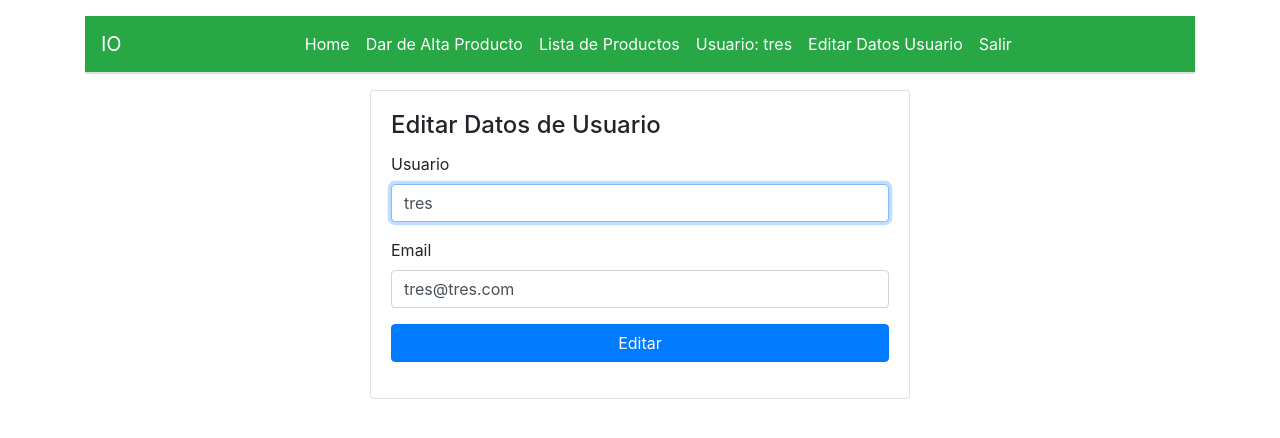
After one commit to gabrielhruza/io, a Django app: page /auth2/edit/ in a window 1280 px wide. The commit adds this page. Shown: the top 438 px of the page. Run offline with Django 3.2, Linux system fonts and the light colour scheme; a user stored in the database is signed in; some libraries are stand-ins or nearby versions.

Commit message:
last commit

```diff
--- a/auth2/templates/auth2/login.html
+++ b/auth2/templates/auth2/login.html
@@ -1,4 +1,5 @@
 {% load static %}
+
 <!DOCTYPE html>
   <html>
     <head>
--- /dev/null
+++ b/auth2/templates/auth2/useredit.html
@@ -0,0 +1,43 @@
+{% extends 'base.html' %}
+
+{% block content %}
+{% if messages %}
+      {% for message in messages %}
+      <div class="alert alert-{{ message.tags }} alert-dismissable alert-link" role="alert">
+      <button class="close" type="button" data-dismiss="alert" aria-hidden="true">×</button>
+        <p><b>{{ message }}</b></p>
+      </div>
+      {% endfor %}
+{% endif %}
+
+<div class="row">
+
+<div class="col-md-6 col-sm-12 offset-md-3">
+<div class="card fat">
+			<div class="card-body">
+				<h4 class="card-title">{{ titulo }}</h4>
+					<form method="POST">{% csrf_token %}
+						<div class="form-group">
+							<label for="usuario">Usuario</label>
+							<input id="usuario" type="text" class="form-control" name="username" required autofocus value="{{ user_username }}">
+						</div>
+
+						<div class="form-group">
+							<label for="email">Email</label>
+							<input id="email" type="text" class="form-control" name="email" value="{{ user_email }}" required autofocus>
+						</div>
+
+						<div class="form-group no-margin">
+							<button type="submit" class="btn btn-primary btn-block">
+							Editar
+							</button>
+						</div>
+
+					</form>
+			</div>
+		</div>
+</div>
+</div>
+</div>
+
+{% endblock %}
--- a/auth2/urls.py
+++ b/auth2/urls.py
@@ -6,5 +6,6 @@ from . import views
 urlpatterns = [
     path('login/', views.login, name='login'),
     path('register/', views.register, name='register'),
+    path('edit/', views.edit, name='edit'),
     path('logout/', views.logout, name='logout'),
 ]
--- a/auth2/views.py
+++ b/auth2/views.py
@@ -5,6 +5,8 @@ from django.contrib import messages
 
 from django.contrib.auth import authenticate, login as login_mio, logout as logout_mio
 from django.contrib.auth.models import User
+
+from django.contrib.auth.decorators import login_required
 
 
 
@@ -56,6 +58,42 @@ def register(request):
     return HttpResponse(template.render(context, request))
 
 
+@login_required
+def edit(request):
+    titulo  = 'Editar Datos de Usuario'
+    template = loader.get_template('auth2/useredit.html')
+
+    user_username   = request.user.username
+    user_email      = request.user.email
+
+    if request.method == "POST":
+        username    = request.POST['username']
+        email       = request.POST['email']
+
+
+        try:
+            user = User.objects.get(username=username)
+        except User.DoesNotExist:
+            user = None
+
+        if user is None:
+            request.user.username = username
+            request.user.email = email
+            request.user.save()
+            messages.success(request, 'Éxito al editar el usuario.')
+            return redirect('modelo1_index')
+        else:
+            messages.error(request, 'Nombre de usuario duplicado.')
+
+    context = {
+        'titulo': titulo,
+        'user_username'     : user_username,
+        'user_email'        : user_email
+    }
+
+    return HttpResponse(template.render(context, request))
+
+
 
 def logout(request):
     logout_mio(request)
--- a/msapp/templates/base.html
+++ b/msapp/templates/base.html
@@ -34,7 +34,7 @@
             </li>
 
             <li class="nav-item active">
-              <a class="nav-link" href="#">Editar Datos Usuario</a>
+              <a class="nav-link" href="{% url 'edit' %}">Editar Datos Usuario</a>
             </li>
 
             <li class="nav-item active">
--- a/msapp/views.py
+++ b/msapp/views.py
@@ -36,7 +36,7 @@ def modelo1_nuevo(request):
 			modelo = modelo.save(commit=False)
 			modelo.usuario = request.user
 			modelo.save()
-			messages.success(request, 'Éxito. Se ha creado correctamente.')
+			messages.success(request, 'Éxito. Se ha creado correctamente el producto.')
 			return redirect('modelo1_index')
 		else:
 			modelo_context 	= modelo
```
Also changed, not shown: db.sqlite3.
